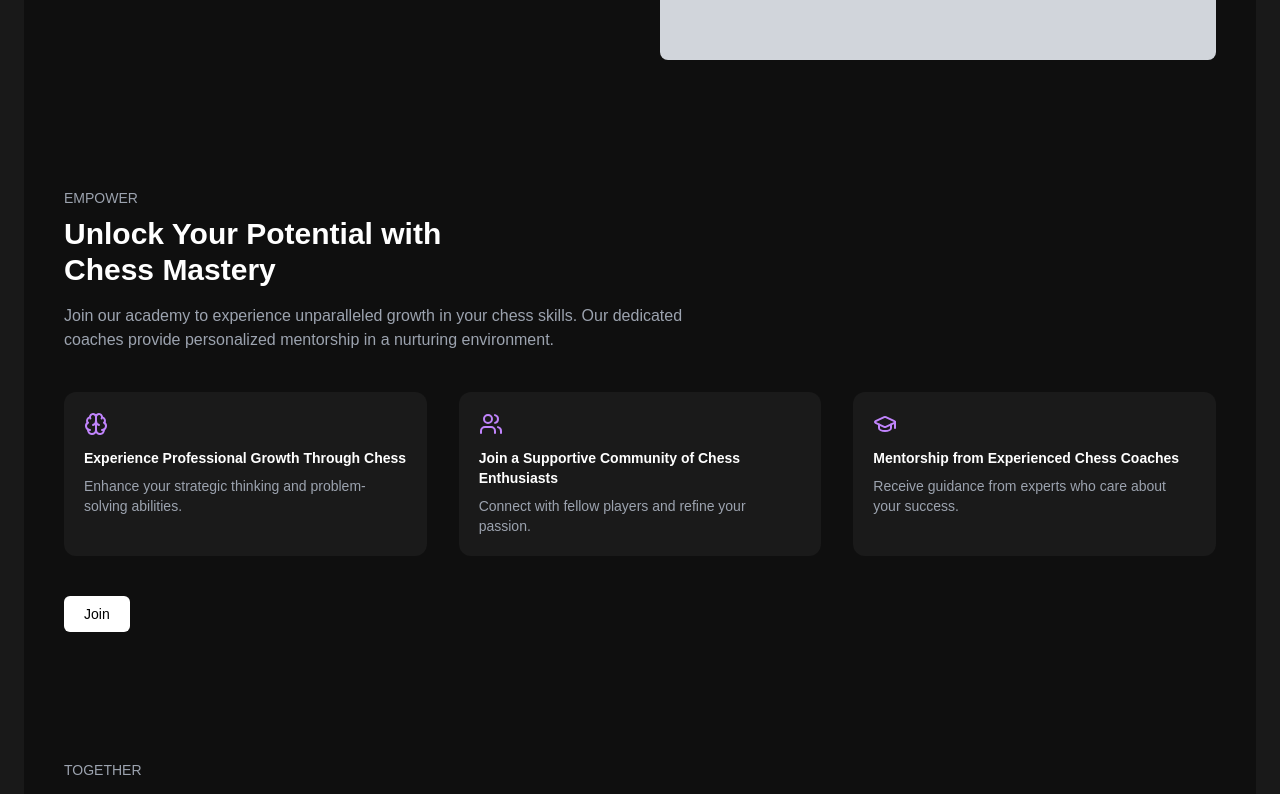
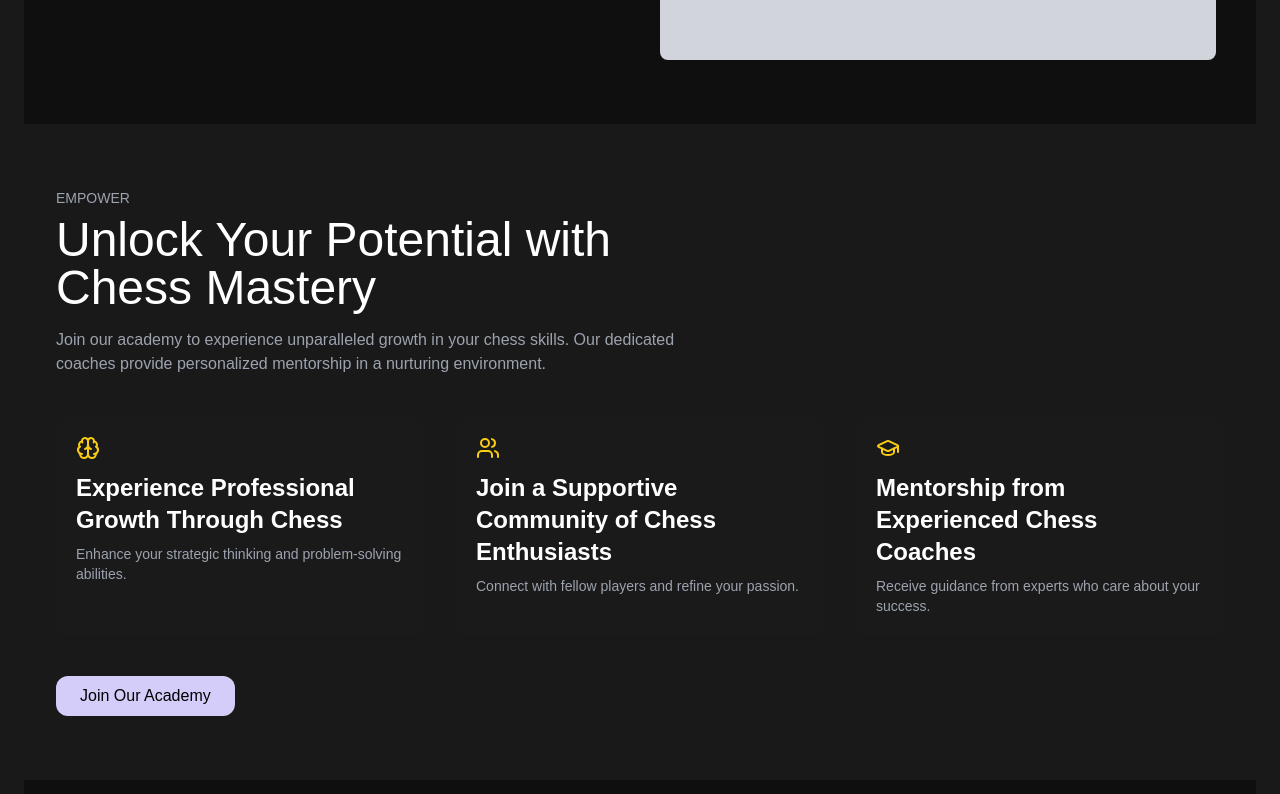
Before and after one commit to Bloivating-Major/Unicorn-, a React (Vite) app: page /carrer in a window 1280 px wide. Shown: the part 740-1534 px from the top of the page. Built offline with nearby package versions, Linux system fonts and the light colour scheme.

Commit message:
Empower Section Modified

```diff
--- a/src/components/organisms/EmpowerSection.jsx
+++ b/src/components/organisms/EmpowerSection.jsx
@@ -1,14 +1,15 @@
 import React from "react";
 import { Brain, Users, GraduationCap } from "lucide-react"; // Icons
+import Button from "../atoms/Button";
 
 const EmpowerSection = () => {
   return (
-    <section className="bg-[#0f0f0f] text-white px-4 py-16 md:px-8">
-      <div className="max-w-6xl mx-auto space-y-10">
+    <section className="container mx-auto bg-background-dark text-white px-6 py-16 md:px-8 ">
+      <div className="space-y-10">
         {/* Section Heading */}
         <div>
           <p className="uppercase text-sm text-gray-400 font-medium mb-2">Empower</p>
-          <h2 className="text-2xl md:text-3xl font-semibold mb-4">
+          <h2 className="text-4xl md:text-5xl mb-4 w-[90%]">
             Unlock Your Potential with <br className="hidden md:block" /> Chess Mastery
           </h2>
           <p className="text-gray-400 text-base max-w-2xl">
@@ -20,8 +21,8 @@ const EmpowerSection = () => {
         {/* Benefit Cards */}
         <div className="grid grid-cols-1 md:grid-cols-3 gap-8 text-sm">
           <div className="bg-[#1a1a1a] rounded-xl p-5">
-            <Brain className="text-purple-400 mb-3" />
-            <h3 className="font-semibold text-white mb-2">
+            <Brain className="text-yellow-400 mb-3" />
+            <h3 className="font-semibold text-white mb-2 text-2xl">
               Experience Professional Growth Through Chess
             </h3>
             <p className="text-gray-400">
@@ -30,8 +31,8 @@ const EmpowerSection = () => {
           </div>
 
           <div className="bg-[#1a1a1a] rounded-xl p-5">
-            <Users className="text-purple-400 mb-3" />
-            <h3 className="font-semibold text-white mb-2">
+            <Users className="text-yellow-400 mb-3" />
+            <h3 className="font-semibold text-white mb-2 text-2xl">
               Join a Supportive Community of Chess Enthusiasts
             </h3>
             <p className="text-gray-400">
@@ -40,8 +41,8 @@ const EmpowerSection = () => {
           </div>
 
           <div className="bg-[#1a1a1a] rounded-xl p-5">
-            <GraduationCap className="text-purple-400 mb-3" />
-            <h3 className="font-semibold text-white mb-2">
+            <GraduationCap className="text-yellow-400 mb-3" />
+            <h3 className="font-semibold text-white mb-2 text-2xl">
               Mentorship from Experienced Chess Coaches
             </h3>
             <p className="text-gray-400">
@@ -52,9 +53,9 @@ const EmpowerSection = () => {
 
         {/* CTA Button */}
         <div>
-          <button className="bg-white text-black text-sm font-medium px-5 py-2 rounded-md hover:bg-gray-200 transition">
-            Join
-          </button>
+          <Button variant="primary" size="large">
+            Join Our Academy
+          </Button>
         </div>
       </div>
     </section>
```
